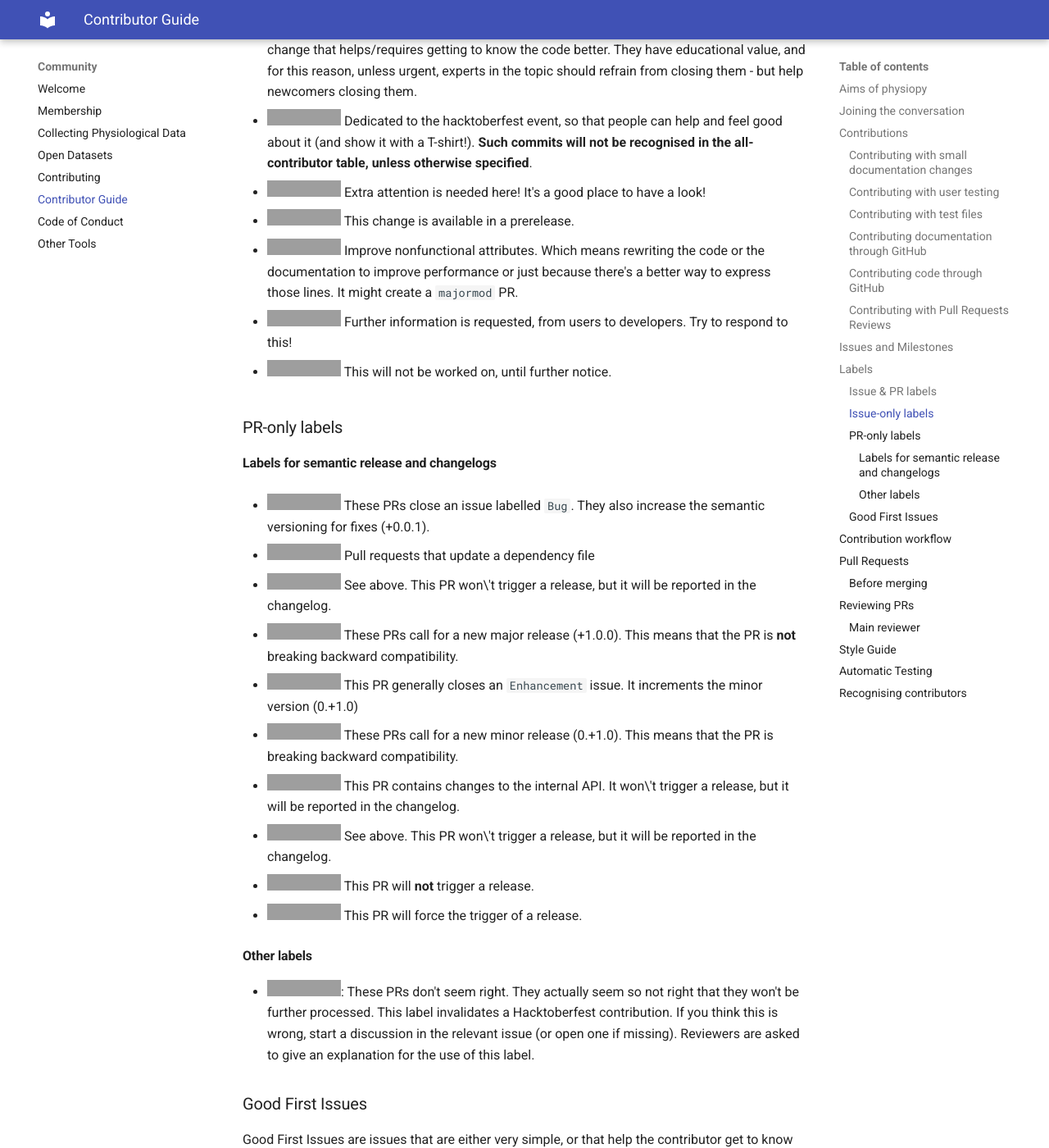
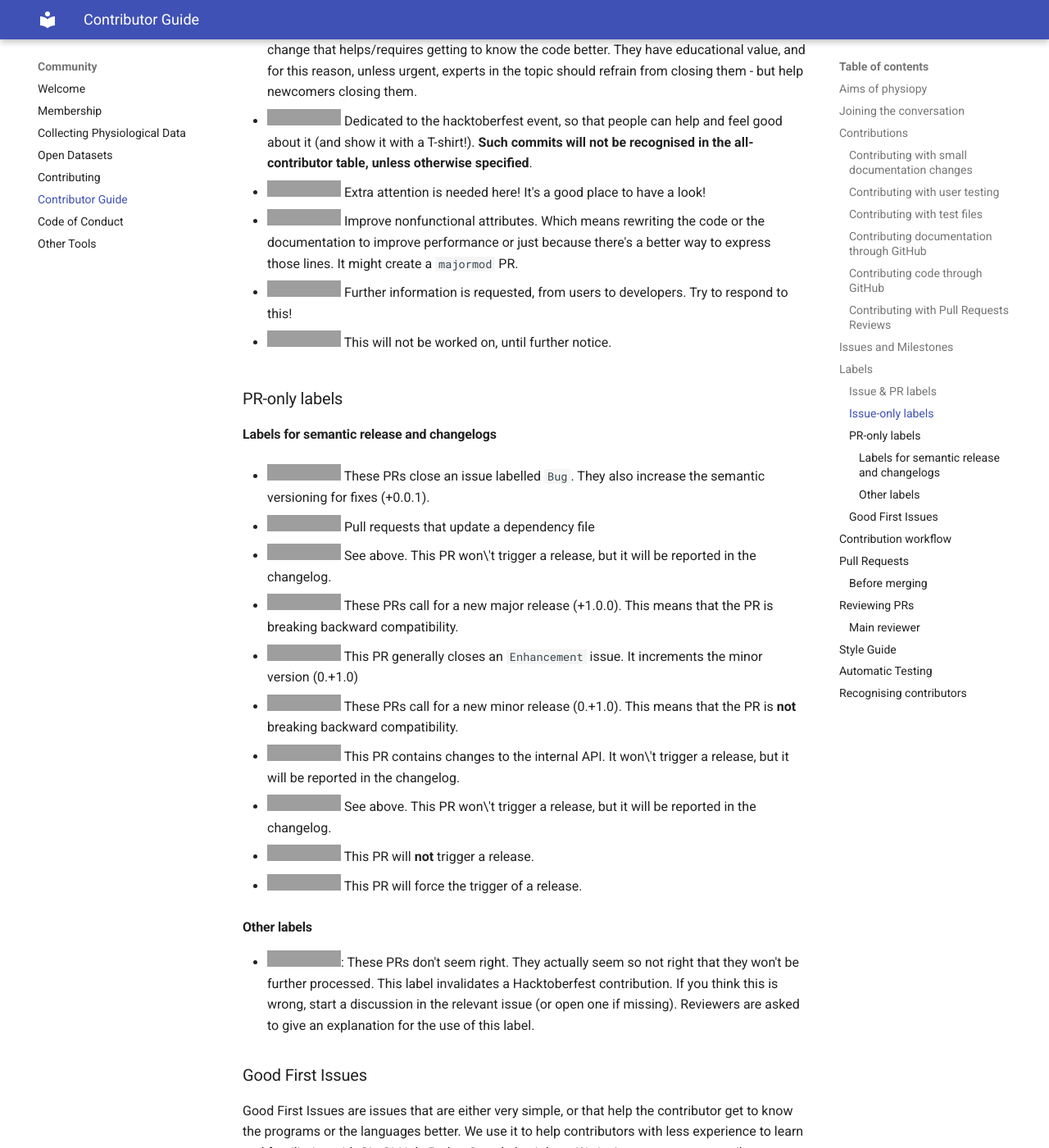
Before and after one commit to physiopy/physiopy.github.io, an MkDocs documentation site: the page built from docs/community/contributor-guide.md, in a window 1280 px wide and 1400 px high, scrolled down 4039 px. Shown: the whole window at 82% size. Built offline with MkDocs 1.6.1 and Material for MkDocs 9.7.7, drawn with Linux system fonts in a browser that asks for light colours; grey boxes are pictures that could not be loaded.

Commit message:
fixing badges

```diff
--- a/docs/community/contributor-guide.md
+++ b/docs/community/contributor-guide.md
@@ -200,8 +200,6 @@
 
 - ![Help wanted](https://img.shields.io/badge/-Help%20wanted-57DB1A?style=flat-square&logo=appveyor.svg) Extra attention is needed here! It's a good place to have a look!
 
-- ![prerelease](https://img.shields.io/badge/-prerelease-60189D?style=flat-square&logo=appveyor.svg) This change is available in a prerelease.
-
 - ![Refactoring](https://img.shields.io/badge/-Refactoring-9494FF?style=flat-square&logo=appveyor.svg) Improve nonfunctional attributes. Which means rewriting
   the code or the documentation to improve performance or just because
   there's a better way to express those lines. It might create a
@@ -224,11 +222,11 @@
 - ![Documentation](https://img.shields.io/badge/-Documentation-1D70CF?style=flat-square&logo=appveyor.svg) See above. This PR won\'t trigger a release, but it will be reported in the changelog.
 
 - ![Majormod](https://img.shields.io/badge/-Majormod-05246D?style=flat-square&logo=appveyor.svg) These PRs call for a new major release (+1.0.0). This
-  means that the PR is **not** breaking backward compatibility.
+  means that the PR is breaking backward compatibility.
 
 - ![Minormod](https://img.shields.io/badge/-Minormod-05246D?style=flat-square&logo=appveyor.svg) This PR generally closes an `Enhancement` issue. It increments the minor version (0.+1.0)
 
-- ![Minormod-breaking](https://img.shields.io/badge/-Minormod&ndash;breaking-05246D?style=flat-square&logo=appveyor.svg) These PRs call for a new minor release (0.+1.0). This means that the PR is breaking backward compatibility.
+- ![Minormod-breaking](https://img.shields.io/badge/-Minormod&ndash;breaking-05246D?style=flat-square&logo=appveyor.svg) These PRs call for a new minor release (0.+1.0). This means that the PR is  **not** breaking backward compatibility.
 
 - ![Internal](https://img.shields.io/badge/-Internal-ffffff?style=flat-square&logo=appveyor.svg) This PR contains changes to the internal API. It won\'t
   trigger a release, but it will be reported in the changelog.
```
